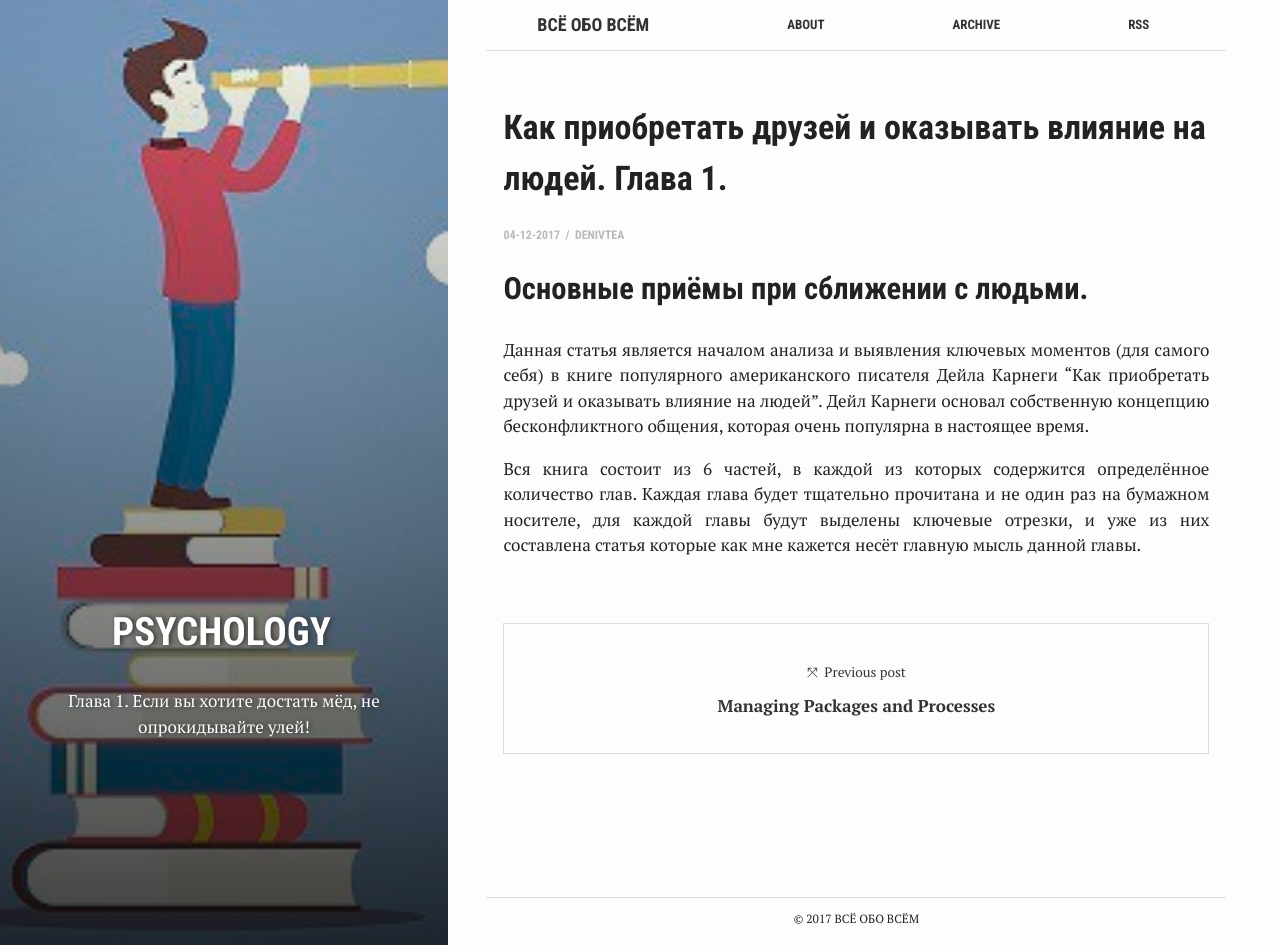
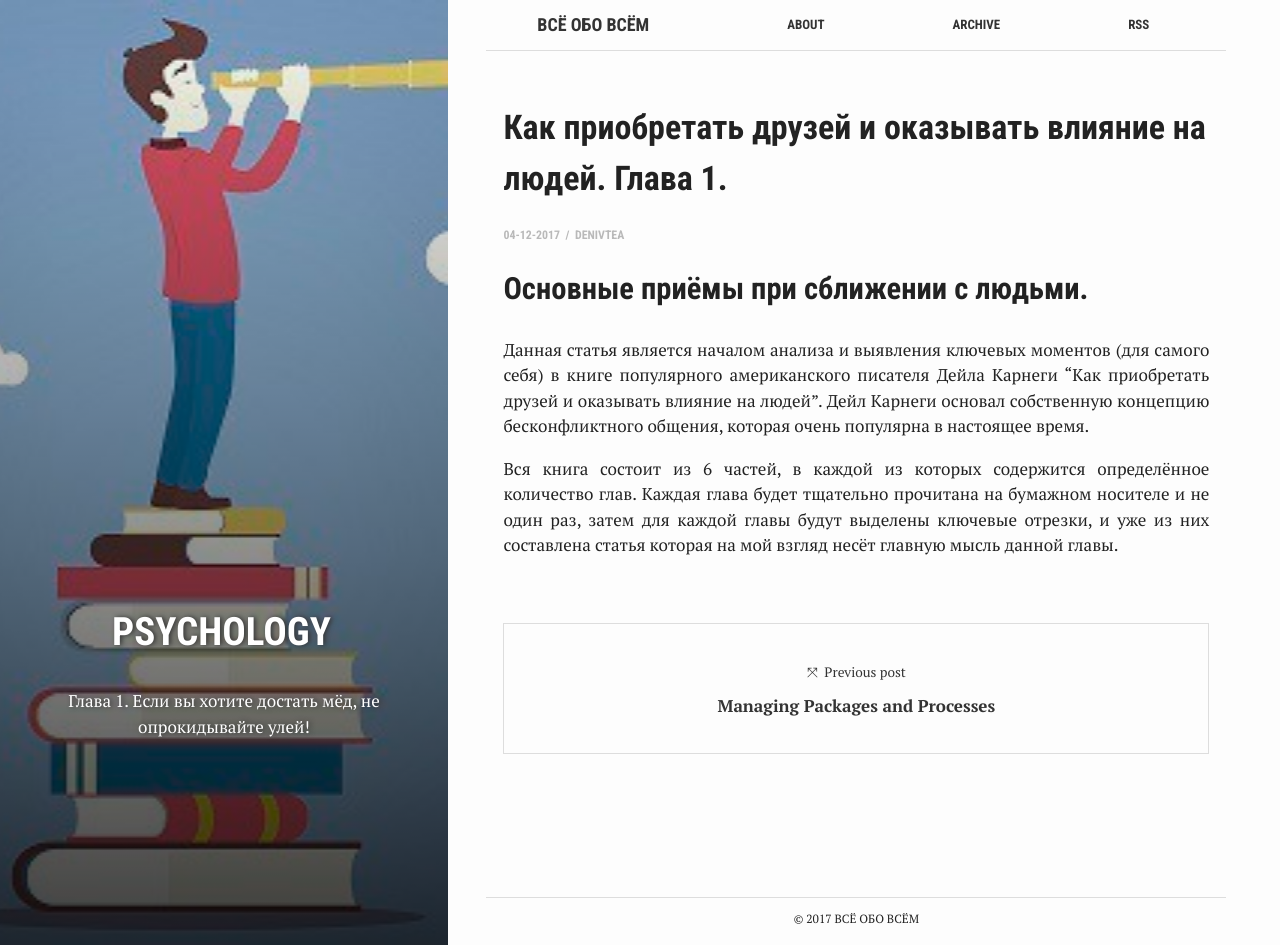
Before and after one commit to ghostmorgan/ghostmorgan.github.io, a Jekyll site: the page built from _posts/2017-12-04-how_to_get_friends_ch_01.md, in a window 1280 px wide and 945 px high. Built offline with Jekyll 4.4.1, drawn with Linux system fonts in a browser that asks for light colours; nearby versions of some CDN libraries; comment, search, counter and statistics services are not loaded.

Commit message:
Update 2017-12-04-how_to_get_friends_ch_01.md

```diff
--- a/_posts/2017-12-04-how_to_get_friends_ch_01.md
+++ b/_posts/2017-12-04-how_to_get_friends_ch_01.md
@@ -15,4 +15,4 @@ author: DenIvTea
 
 Данная статья является началом анализа и выявления ключевых моментов (для самого себя) в книге популярного американского писателя Дейла Карнеги "Как приобретать друзей и оказывать влияние на людей". Дейл Карнеги основал собственную концепцию бесконфликтного общения, которая очень популярна в настоящее время.
 
-Вся книга состоит из 6 частей, в каждой из которых содержится определённое количество глав. Каждая глава будет тщательно прочитана и не один раз на бумажном носителе, для каждой главы будут выделены ключевые отрезки, и уже из них составлена статья которые как мне кажется несёт главную мысль данной главы.
+Вся книга состоит из 6 частей, в каждой из которых содержится определённое количество глав. Каждая глава будет тщательно прочитана на бумажном носителе и не один раз, затем для каждой главы будут выделены ключевые отрезки, и уже из них составлена статья которая на мой взгляд несёт главную мысль данной главы.
```
